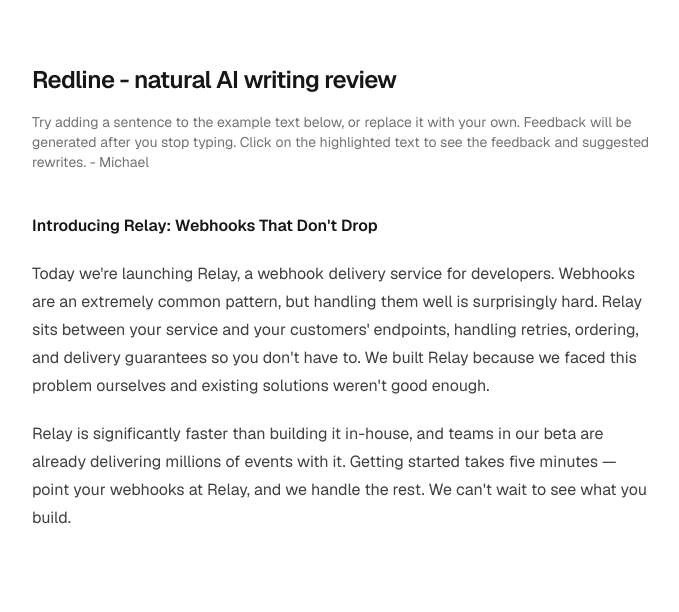
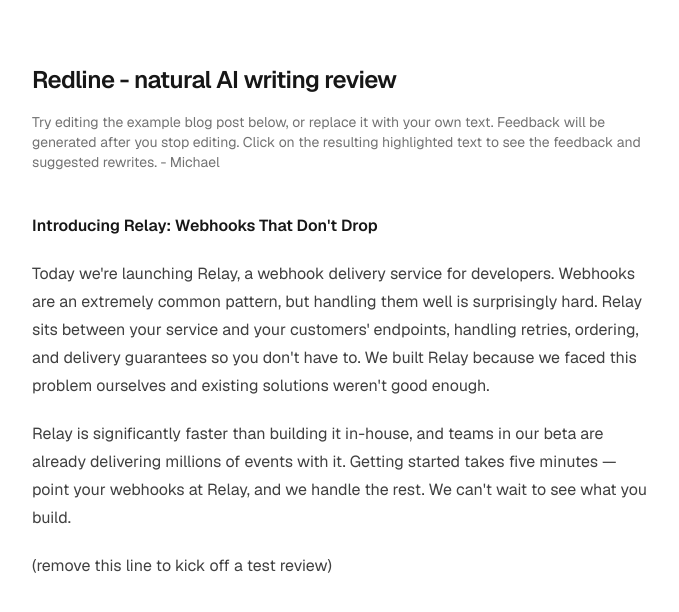
Before and after one commit to MichaelMilstead/redline, a Next.js app: page / in a window 1280 px wide. Shown: the top 612 px of the page, without its empty margins (296-975 px from the left). Built offline with nearby package versions, Linux system fonts and the light colour scheme.

Commit message:
clarify example

```diff
--- a/src/app/page.tsx
+++ b/src/app/page.tsx
@@ -9,8 +9,8 @@
         </h1>
         <div className="mb-10 space-y-3 text-sm text-neutral-500">
           <p>
-            Try adding a sentence to the example text below, or replace it with your own. Feedback will be generated after you stop typing.
-            Click on the highlighted text to see the feedback and suggested rewrites. - Michael
+            Try editing the example blog post below, or replace it with your own text. Feedback will be generated after you stop editing.
+            Click on the resulting highlighted text to see the feedback and suggested rewrites. - Michael
           </p>
         </div>
 
--- a/src/components/editor.tsx
+++ b/src/components/editor.tsx
@@ -18,6 +18,7 @@
 <p><strong>Introducing Relay: Webhooks That Don't Drop</strong></p>
 <p>Today we're launching Relay, a webhook delivery service for developers. Webhooks are an extremely common pattern, but handling them well is surprisingly hard. Relay sits between your service and your customers' endpoints, handling retries, ordering, and delivery guarantees so you don't have to. We built Relay because we faced this problem ourselves and existing solutions weren't good enough.</p>
 <p>Relay is significantly faster than building it in-house, and teams in our beta are already delivering millions of events with it. Getting started takes five minutes — point your webhooks at Relay, and we handle the rest. We can't wait to see what you build.</p>
+<p>(remove this line to kick off a test review)</p>
 `;
 
 export default function Editor() {
```
